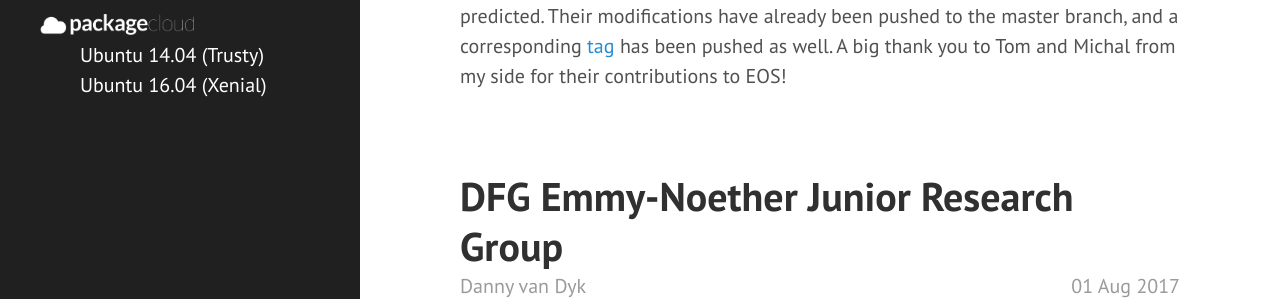
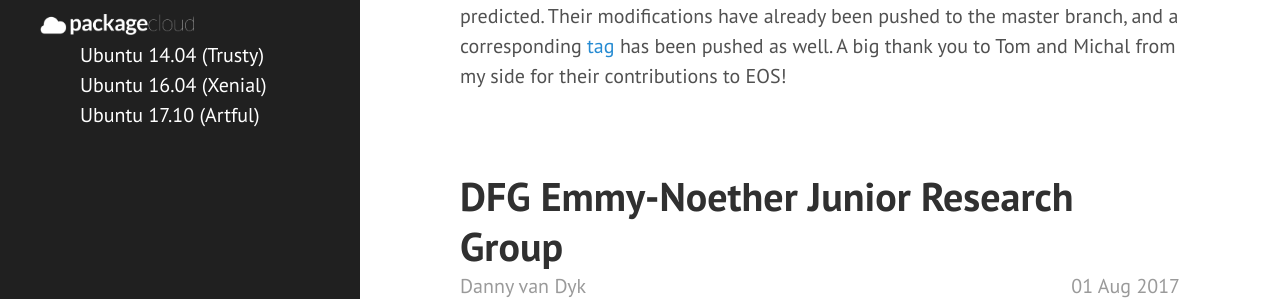
Before and after one commit to eos/eos.github.io, a Jekyll site: the page built from index.html, in a window 1280 px wide. Shown: the part 591-890 px from the top of the page. Built offline with Jekyll 4.4.1, drawn with Linux system fonts in a browser that asks for light colours; the list of posts is cut into pages by our own code.

Commit message:
Add Ubuntu 17.10 (Artful) to the sidebar

```diff
--- a/_includes/sidebar.html
+++ b/_includes/sidebar.html
@@ -48,6 +48,7 @@
       <ul>
           <li class="sidebar-nav-item"><a href="https://packagecloud.io/app/eos/eos/search?dist=ubuntu%2Ftrusty">Ubuntu 14.04 (Trusty)</a></li>
           <li class="sidebar-nav-item"><a href="https://packagecloud.io/app/eos/eos/search?dist=ubuntu%2Fxenial">Ubuntu 16.04 (Xenial)</a></li>
+          <li class="sidebar-nav-item"><a href="https://packagecloud.io/app/eos/eos/search?dist=ubuntu%2Fartful">Ubuntu 17.10 (Artful)</a></li>
       </ul>
     </ul>
     </div>
```
